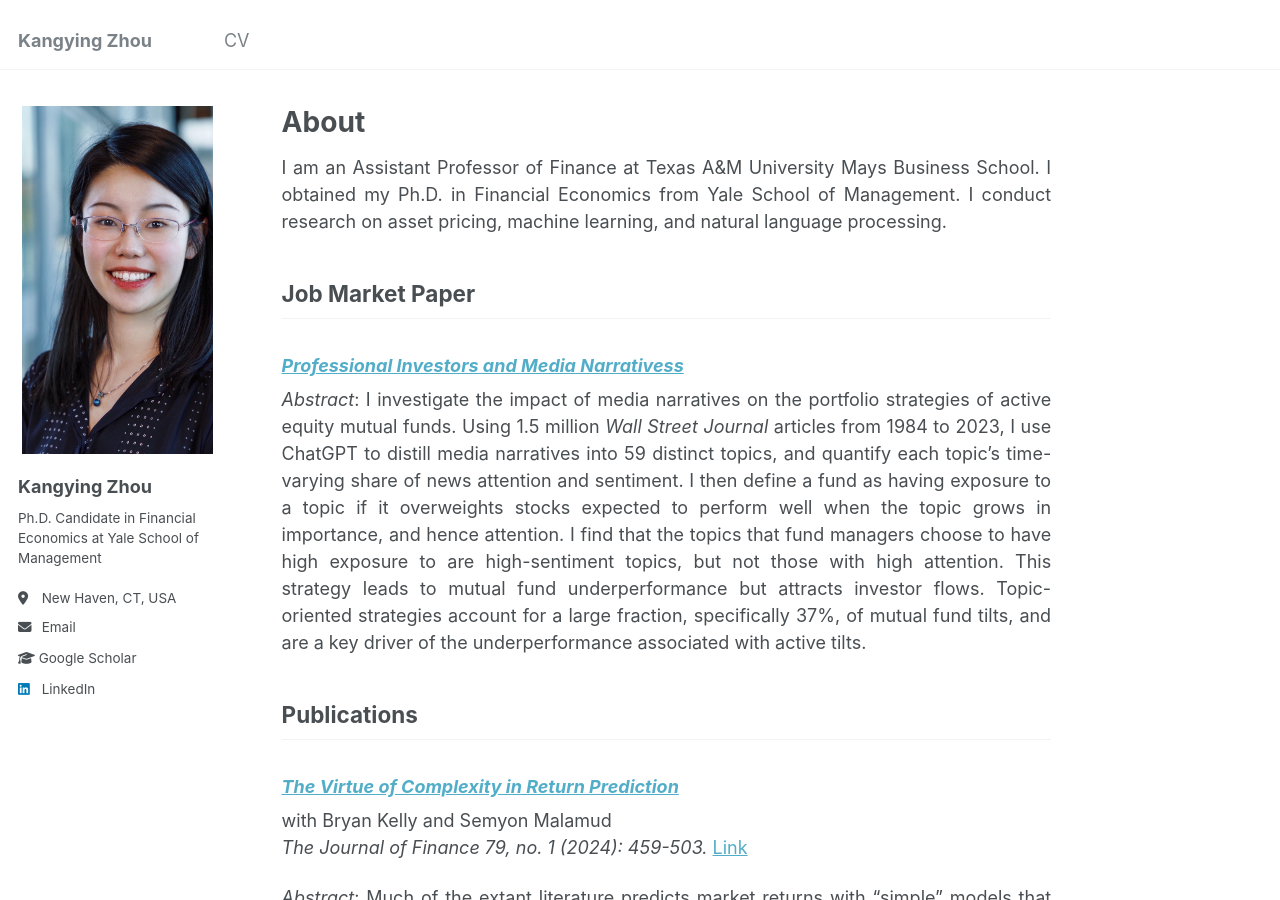
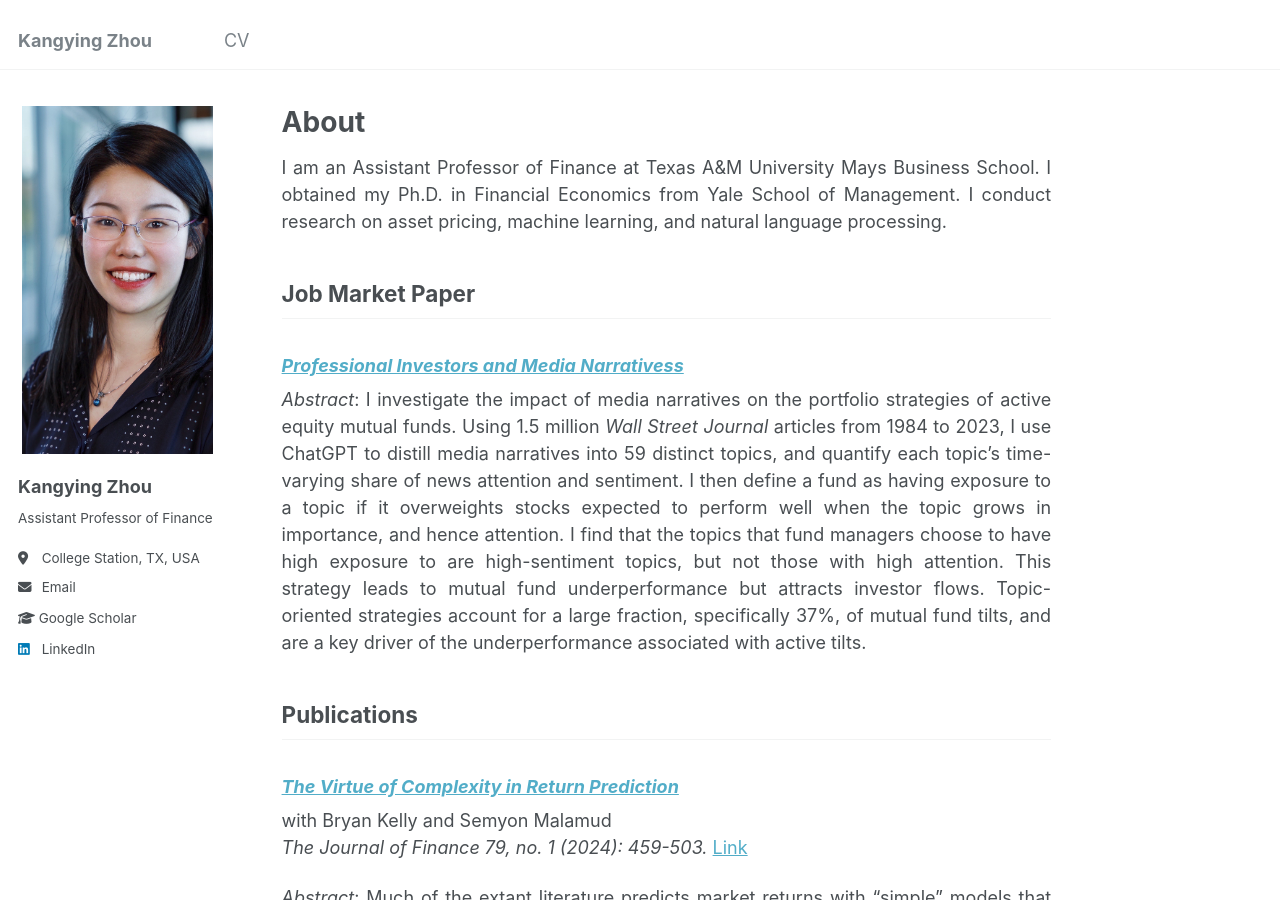
Before and after one commit to rosieli5/rosieli5.github.io, a Jekyll site: the page built from _pages/about.md, in a window 1280 px wide and 900 px high. Built offline with Jekyll 4.4.1, drawn with Linux system fonts in a browser that asks for light colours.

Commit message:
Update _config.yml

```diff
--- a/_config.yml
+++ b/_config.yml
@@ -27,9 +27,9 @@ author:
   name             : "Kangying Zhou"
   pronouns         : # example: "she/her"
   # bio              : "PhD candidate at Yale SOM."
-  bio              : "Ph.D. Candidate in Financial Economics at Yale School of Management"
+  bio              : "Assistant Professor of Finance"
   # employer         : "Yale University"
-  location         : "New Haven, CT, USA"
+  location         : "College Station, TX, USA"
   # uri              : # URL
 
   # Academic websites
@@ -40,7 +40,7 @@ author:
   semantic         : # URL
   # pubmed           : "https://www.ncbi.nlm.nih.gov/pubmed/?term=john+snow"
   researchgate     : # URL
-  email            : "kangying.zhou@yale.edu"
+  email            : "kangying.zhou@tamu.edu"
 
   # Repositories and software development
   bitbucket        : # Username - Update with your username on the site
```
